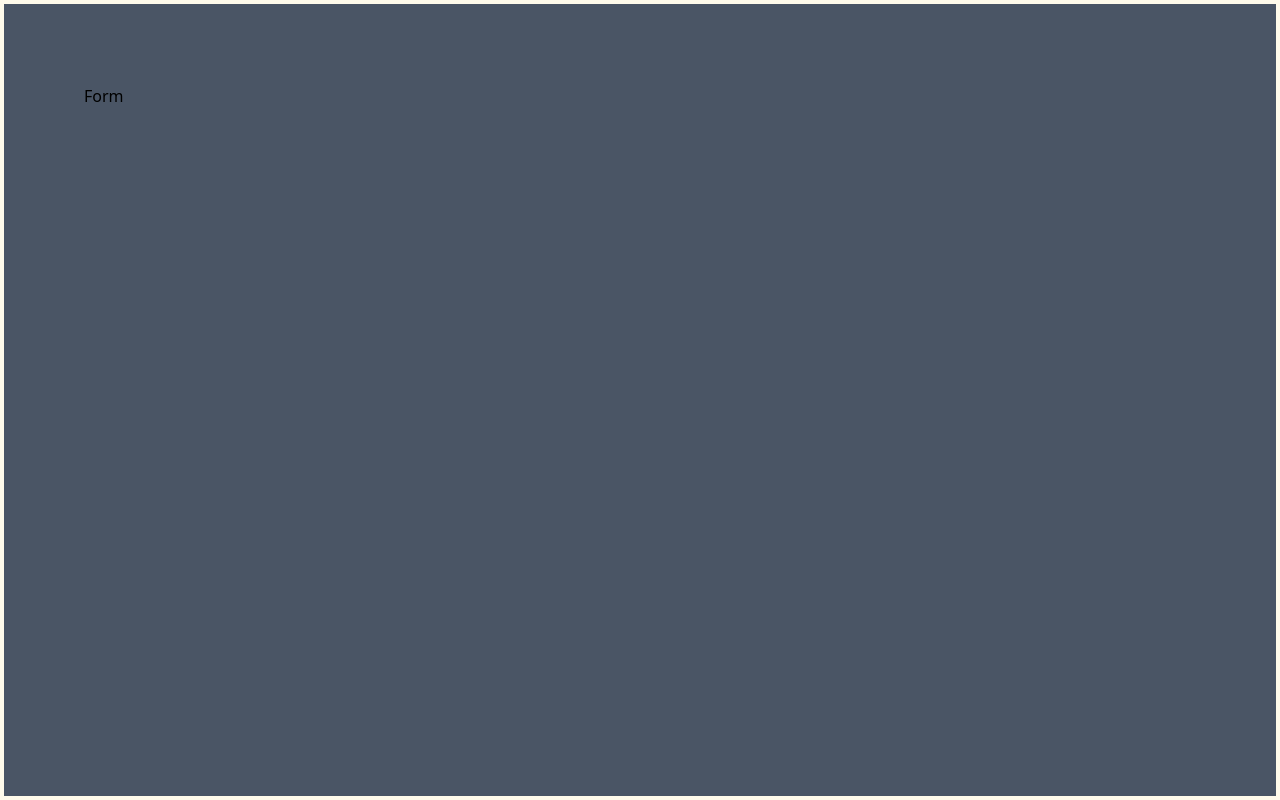
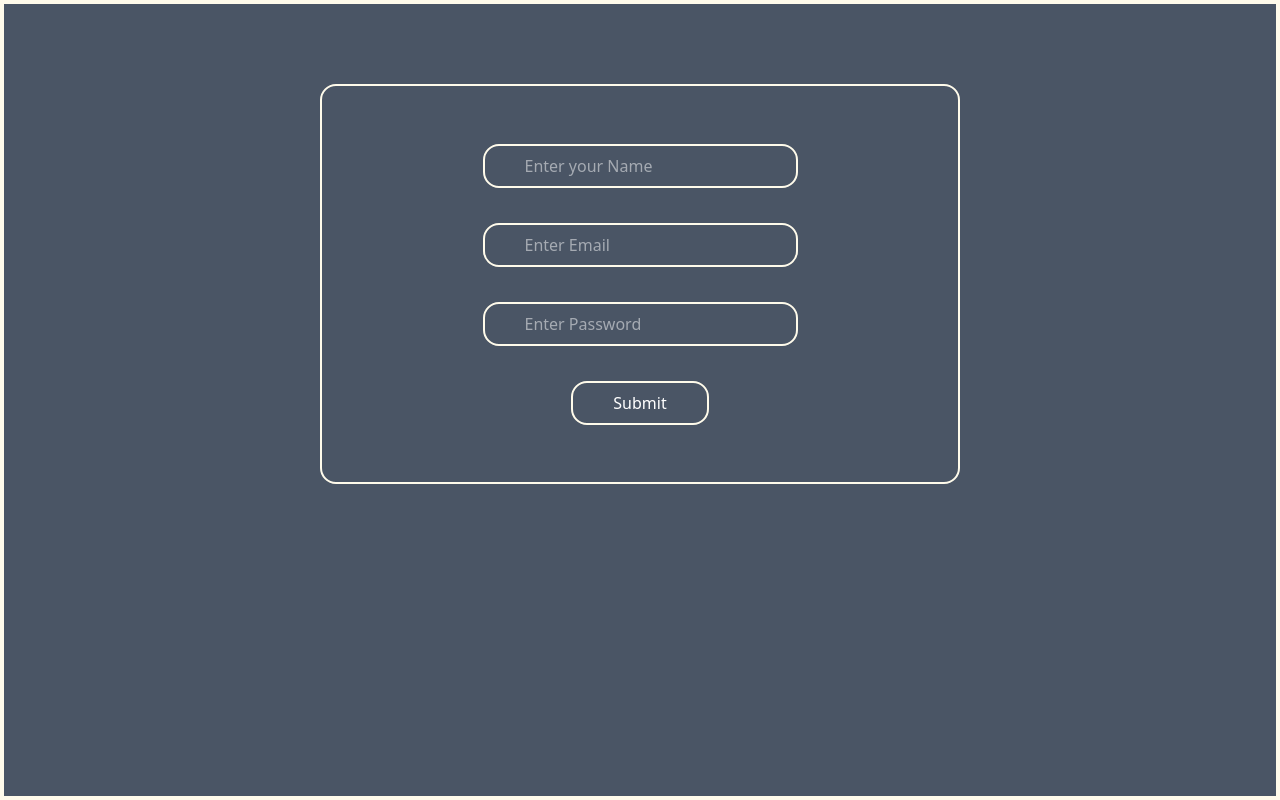
Before and after one commit to vikas-git1/React-Tasks, a React (Vite) app: page / in a window 1280 px wide. Built offline with nearby package versions, Linux system fonts and the light colour scheme.

Commit message:
Form Validation Done

```diff
--- a/src/tasks/04_formValidation/FormValidation.jsx
+++ b/src/tasks/04_formValidation/FormValidation.jsx
@@ -1,7 +1,81 @@
-import React from "react";
+import React, { useState } from "react";
 
 const FormValidation = () => {
-  return <div>Form</div>;
+  const [formData, setFormData] = useState({
+    userName: "",
+    userEmail: "",
+    userPassword: "",
+  });
+
+  const [submitted, setSubmitted] = useState(false);
+  const validate = () => {
+    if (!formData.userName.trim()) return "User Name is required";
+    if (!formData.userEmail.trim()) return "Email is required";
+    if (!/\S+@\S+\.\S+/.test(formData.userEmail)) return "Enter Proper Email";
+    if (!formData.userPassword.trim()) return "Password is required";
+    if (formData.userPassword.length < 6)
+      return "Password must be atleast 6 character";
+    return null;
+  };
+  const handleChange = (e) => {
+    setFormData({ ...formData, [e.target.name]: e.target.value });
+  };
+  const handleSubmit = (e) => {
+    e.preventDefault();
+    let errorMessage = validate();
+    if (!errorMessage) {
+      alert("Form data saved successfully");
+      setFormData({ userName: "", userEmail: "", userPassword: "" });
+      setSubmitted(true);
+    } else {
+      alert(errorMessage);
+      setSubmitted(false);
+    }
+  };
+
+  return (
+    <form
+      action=""
+      className="border-2 border-amber-50 rounded-2xl h-[50vh] w-[50vw] m-auto p-10 flex flex-col justify-around items-center text-white"
+      onSubmit={handleSubmit}
+      noValidate
+    >
+      <input
+        type="text"
+        placeholder="Enter your Name"
+        value={formData.userName}
+        name="userName"
+        onChange={handleChange}
+        required
+        className="border-2 border-amber-50 outline-none px-10 py-2 rounded-2xl"
+      />
+      <input
+        type="email"
+        placeholder="Enter Email"
+        value={formData.userEmail}
+        name="userEmail"
+        onChange={handleChange}
+        required
+        className="border-2 border-amber-50 outline-none px-10 py-2 rounded-2xl"
+      />
+      <input
+        type="password"
+        placeholder="Enter Password"
+        value={formData.userPassword}
+        name="userPassword"
+        onChange={handleChange}
+        required
+        className="border-2 border-amber-50 outline-none px-10 py-2 rounded-2xl"
+      />
+      <button
+        type="submit"
+        className="border-2 border-amber-50 outline-none px-10 py-2 rounded-2xl"
+      >
+        Submit
+      </button>
+      {submitted && <p>Form Submitted Successfully</p>}
+    </form>
+  );
 };
 
 export default FormValidation;
```
